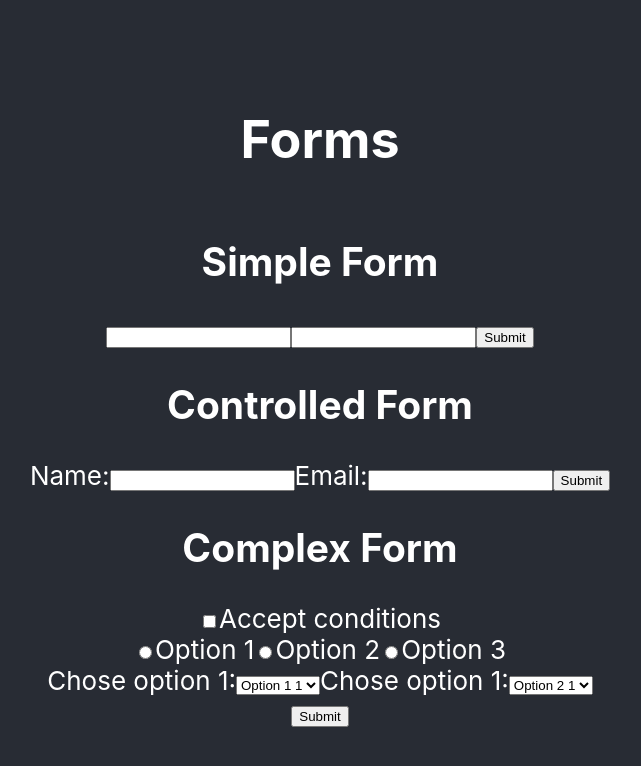
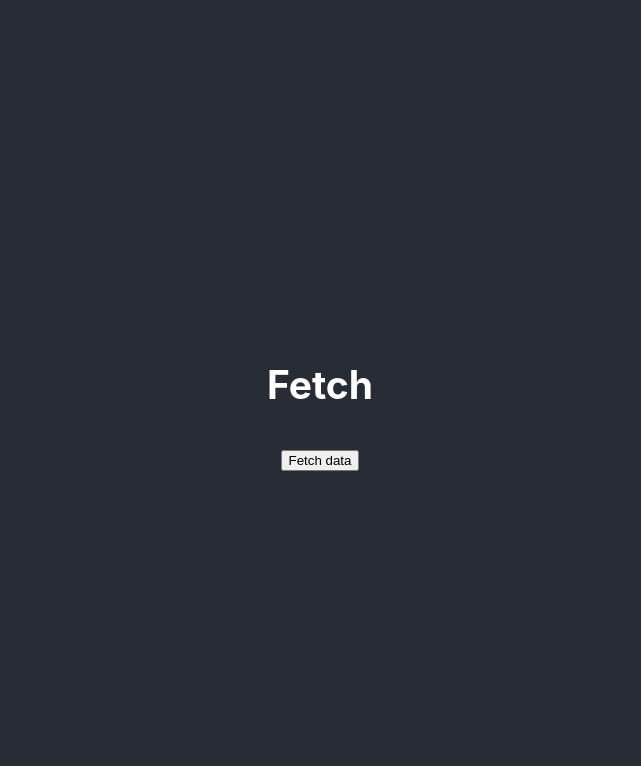
Before and after one commit to PashokSy/genius-space-fullstack-dev, a React (Create React App) app in the folder lectures/react/lessons/: page / in a window 1280 px wide. Shown: the top 766 px of the page, without its empty margins (320-961 px from the left). Built offline with nearby package versions, Linux system fonts and the light colour scheme.

Commit message:
feat: react lesson 9
module 44

```diff
--- a/lectures/react/lessons/package.json
+++ b/lectures/react/lessons/package.json
@@ -6,6 +6,7 @@
     "@testing-library/jest-dom": "^5.17.0",
     "@testing-library/react": "^13.4.0",
     "@testing-library/user-event": "^13.5.0",
+    "axios": "^1.6.7",
     "classnames": "^2.5.1",
     "react": "^18.2.0",
     "react-dom": "^18.2.0",
--- /dev/null
+++ b/lectures/react/lessons/src/9_lesson_components/Fetch.js
@@ -0,0 +1,27 @@
+import React from 'react';
+
+export const Fetch = () => {
+  async function fetchData() {
+    try {
+      const response = await fetch('https://api.privatbank.ua/p24api/pubinfo?exchange&coursid=5', {
+        mode: 'cors',
+        method:'GET',
+        headers: {
+          'Content-Type':'application/json',
+          'Access-Control-Allow-Origin':'no-cors'
+        }
+      })
+      const data = await response.json()
+
+      console.log(data)
+
+    } catch (error) {
+      console.error(error);
+    }
+  }
+
+  return <div>
+    <h2>Fetch</h2>
+    <button onClick={fetchData}>Fetch data</button>
+    </div>;
+};
--- a/lectures/react/lessons/src/App.js
+++ b/lectures/react/lessons/src/App.js
@@ -1,31 +1,11 @@
-import { ComplexForm } from './8_lesson_components/ComplexForm';
-import { ControlledForm } from './8_lesson_components/ControlledForm';
-import { UserForm } from './8_lesson_components/UserForm';
+import { Fetch } from './9_lesson_components/Fetch';
 import './App.css';
 
 function App() {
-  const handleSubmit = (e) => {
-    e.preventDefault();
-    console.log(e);
-    const form = e.currentTarget;
-    const name = form.elements.name.value;
-    const lastName = form.elements.lastName.value;
-
-    console.log({ name, lastName });
-
-    // ... process data
-  };
-
   return (
     <div className="App">
       <header className="App-header">
-        <h1>Forms</h1>
-        <h2>Simple Form</h2>
-        <UserForm handleSubmit={handleSubmit} />
-        <h2>Controlled Form</h2>
-        <ControlledForm />
-        <h2>Complex Form</h2>
-        <ComplexForm />
+        <Fetch/>
       </header>
     </div>
   );
```
Also changed, not shown: 1 other file (tests, documents, lock files or other folders).
